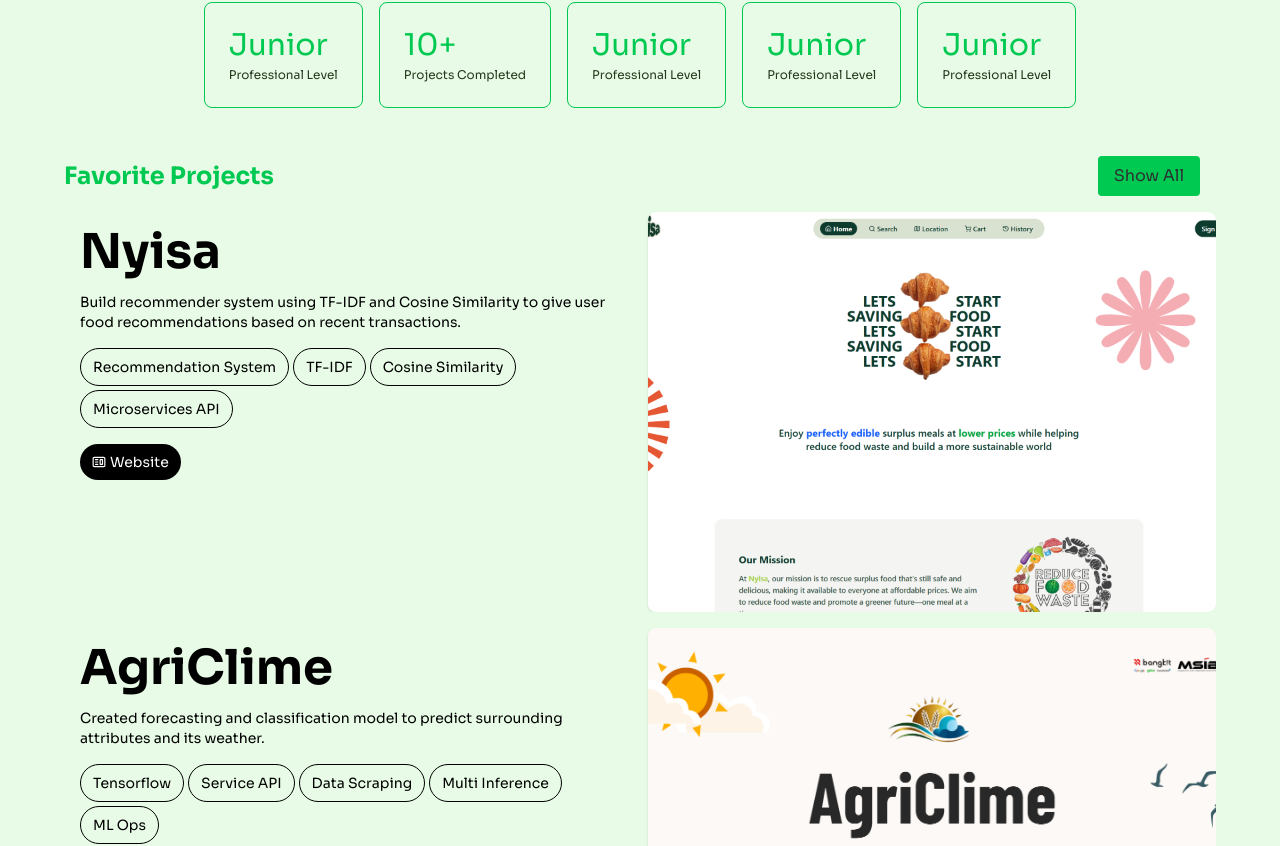
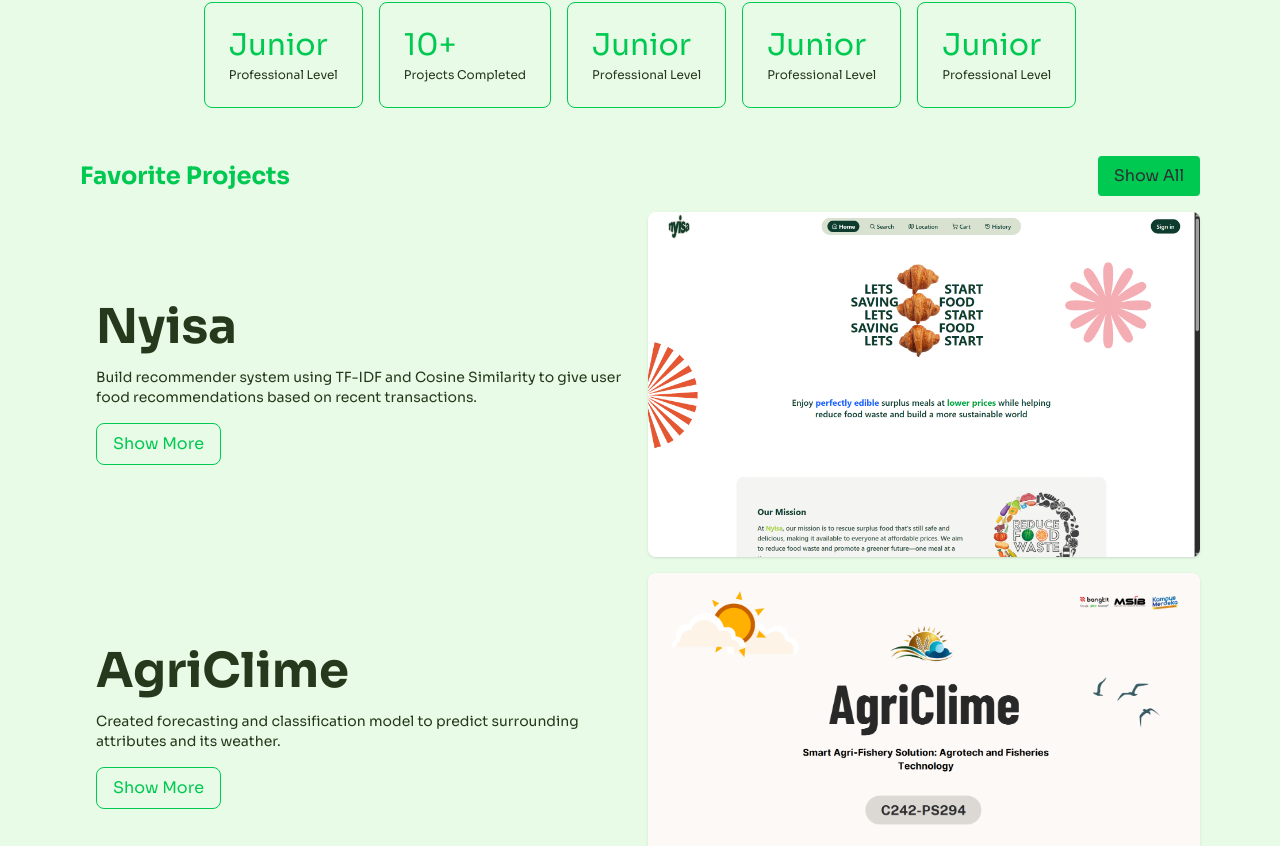
Before and after one commit to nrkahfirhmd/personal-portfolio, a React (Vite) app: page / in a window 1280 px wide. Shown: the part 1364-2210 px from the top of the page. Built offline with nearby package versions, Linux system fonts and the light colour scheme.

Commit message:
feat: projects detail

```diff
--- a/src/components/Projects.jsx
+++ b/src/components/Projects.jsx
@@ -1,33 +1,51 @@
-import { FaGithub } from "react-icons/fa";
+import { useState } from "react";
+import ProjectsDetail from "./ProjectsDetail";
 
 export default function Projects({ screenshot, name, desc, skills, sources })
 {
+    const [active, setActive] = useState(false);
+
+    const toggleActive = () => {
+        setActive(!active);
+    };
+
     return (
-        <div className="group flex w-full h-100 rounded-lg overflow-hidden max-w-6xl">
-            <div className="w-full p-4 flex flex-col gap-4 items-between">
+        <div className="px-4 group flex w-full items-center justify-center rounded-lg max-w-6xl relative">
+            <div className="w-full p-4 md:flex flex-col gap-4 hidden items-between">
                 <h2 className="text-5xl font-bold">{name}</h2>
                 <p className="text-sm">{desc}</p>
-                <div className="flex gap-1 flex-wrap">
-                    { skills.map((data, index) => (
-                        <div key={index} className="text-sm flex gap-1 items-center py-2 px-3 border border-black dark:border-white w-fit rounded-full">
-                            {data}
-                        </div>
-                    )) }
-                </div>
-
-                <div className="flex gap-2">
-                    { sources.map((data, index) => (
-                        <a href={data.link} target="_blank" key={index} className="text-sm flex gap-1 items-center py-2 px-3 bg-black dark:bg-white w-fit rounded-full cursor-pointer text-white dark:text-black">
-                            {data.icon}
-                            {data.label}
-                        </a>
-                    ))}
+                <div>
+                    <button onClick={() => setActive(true)} className="py-2 px-4 rounded-lg border border-green-500 dark:border-green-200 text-green-500 dark:text-green-200">
+                        Show More
+                    </button>
                 </div>
             </div>
 
-            <div className="w-full shadow-sm flex justify-center overflow-hidden rounded-lg">
-                <img src={screenshot} alt="Showcase" className="w-full h-full object-cover shadow-lg transition-all duration-300" />
+            <div onClick={toggleActive} className="relative w-full shadow-sm flex justify-center items-center overflow-hidden rounded-lg group">
+                <h1 className={`absolute z-2 text-3xl font-bold
+                        ${active ? "block" : "hidden group-hover:block"}
+                    `}>
+                    {name}
+                </h1>
+                <div className={`absolute w-full h-full z-1 bg-black/50
+                        ${active ? "block" : "hidden group-hover:block"}
+                    `} />
+                <img src={screenshot} alt="Showcase"
+                    className={`w-full h-full object-cover shadow-lg transition-all duration-300
+                        ${active ? "scale-110 blur-sm" : "group-hover:scale-110 group-hover:blur-sm"}
+                    `} />
             </div>
+
+            {active && (
+                <ProjectsDetail
+                    screenshot={screenshot}
+                    name={name}
+                    desc={desc}
+                    skills={skills}
+                    sources={sources}
+                    setActive={setActive}
+                />
+            ) }
         </div>
     )
 }
--- /dev/null
+++ b/src/components/ProjectsDetail.jsx
@@ -0,0 +1,37 @@
+import { IoIosCloseCircleOutline } from "react-icons/io";
+
+export default function ProjectsDetail({ screenshot, name, desc, skills, sources, setActive })
+{
+    return (
+        <div onClick={() => setActive(false)} className="top-0 left-0 h-screen w-screen fixed flex flex-col gap-4 justify-center items-center z-10 px-2 backdrop-blur-md">
+            <div className="md:w-2xl flex flex-col shadow-md bg-(--light-bg) dark:bg-(--dark-bg) p-5 rounded-lg gap-4 animate-pop">
+                <div className="rounded-lg overflow-hidden">
+                    <img src={screenshot} alt="Showcase" />
+                </div>
+                <div className="flex flex-col gap-4">
+                    <h1 className="text-2xl md:text-4xl font-bold text-green-500 dark:text-green-200">{name}</h1>
+                    <p className="text-xs md:text-sm">{desc}</p>
+                    <div className="flex gap-1 flex-wrap">
+                        { skills.map((data, index) => (
+                            <div key={index} className="text-xs md:text-sm flex gap-1 items-center py-2 px-3 border border-black dark:border-white w-fit rounded-full">
+                                {data}
+                            </div>
+                        )) }
+                    </div>
+
+                    <div className="flex gap-2">
+                        { sources.map((data, index) => (
+                            <a href={data.link} target="_blank" key={index} className="text-xs md:text-sm flex gap-1 items-center py-2 px-3 bg-black dark:bg-white w-fit text-white dark:text-black rounded-full cursor-pointer">
+                                {data.icon}
+                                {data.label}
+                            </a>
+                        ))}
+                    </div>
+                </div>
+            </div>
+            <div onClick={() => setActive(false)} className="flex items-center justify-center text-green-500 dark:text-green-200">
+                <IoIosCloseCircleOutline size={64} />
+            </div>
+        </div>
+    )
+}
--- a/src/components/Viewer.jsx
+++ b/src/components/Viewer.jsx
@@ -3,7 +3,7 @@
 
 export default function Viewer({ setView }) {
     return (
-        <div className="fixed z-10 flex items-center justify-center h-screen w-screen backdrop-blur-sm animate-pop px-2">
+        <div onClick={() => setView(false)} className="fixed z-10 flex items-center justify-center h-screen w-screen backdrop-blur-sm animate-pop px-2">
             <div className="overflow-hidden shadow-lg w-2xl h-[90%] bg-(--light-bg) dark:bg-(--dark-bg) rounded-lg">
                 <div className="p-8 border-b border-black/50 dark:border-white/50 flex justify-between items-center">
                     <h1 className="text-lg font-bold">Curriculum Vitae</h1>
--- a/src/pages/About.jsx
+++ b/src/pages/About.jsx
@@ -10,10 +10,10 @@
 
             <div className="flex flex-col md:flex-row gap-6 md:max-w-4xl">
                 <div className="flex flex-col gap-4 md:w-1/2">
-                    <h1 className="flex flex-col text-5xl font-bold">
+                    <div className="flex flex-col text-5xl font-bold">
                         <h1>Hi, I'm</h1>
                         <h1 className="text-green-500 dark:text-green-200">Kahfi</h1>
-                    </h1>
+                    </div>
                     <div className="flex flex-col gap-2">
                         <span className="flex gap-2 items-center">
                             <IoLocationSharp size={24} className="text-green-500 dark:text-green-200" />
--- a/src/pages/Hero.jsx
+++ b/src/pages/Hero.jsx
@@ -83,14 +83,14 @@
                     I blend Artificial Intelligence and Software Engineering to build smart, scalable, and transformative products.
                 </div>
                 <div className="flex gap-2">
-                    <button onClick={() => setView(true)} className="relative overflow-hidden flex gap-2 py-4 items-center px-6 bg-(--light-fg)/25 backdrop-blur-[2px] border-2 border-white/50 dark:border-black/50 dark:bg-(--dark-fg)/25 hover:bg-(--light-fg)/40 hover:dark:bg-(--dark-fg)/40 rounded-md group">
+                    <button onClick={() => setView(true)} className="relative overflow-hidden flex gap-1 md:gap-2 py-4 items-center px-4 md:px-6 bg-(--light-fg)/25 backdrop-blur-[2px] border-2 border-white/50 dark:border-black/50 dark:bg-(--dark-fg)/25 hover:bg-(--light-fg)/40 hover:dark:bg-(--dark-fg)/40 rounded-md group">
                         <SiReaddotcv size={24} className="group-hover:-rotate-z-50 transition-transform duration-300" />
                         See My CV
                         <span className="absolute inset-0 bg-gradient-to-r from-transparent via-white/40 to-transparent
                             translate-x-[-100%] group-hover:translate-x-[100%]
                             transition-transform duration-300 ease-in-out"></span>
                     </button>
-                    <button className="py-4 px-6 rounded-md flex gap-2 items-center">
+                    <button className="py-4 px-4 md:px-6 rounded-md flex gap-1 md:gap-2 items-center">
                         See My Work
                         <FaAngleRight size={24} />
                     </button>
--- a/src/pages/Showcase.jsx
+++ b/src/pages/Showcase.jsx
@@ -6,9 +6,9 @@
 {
     return (
         <div className="flex items-center justify-center">
-            <div className="flex flex-col gap-4 text-black dark:text-white">
-                <div className="group flex justify-between items-center pr-4">
-                    <h1 className="font-bold text-2xl text-green-500 dark:text-green-200 ">Favorite Projects</h1>
+            <div className="flex flex-col gap-4">
+                <div className="group flex justify-between items-center px-4">
+                    <h1 className="font-bold text-xl md:text-2xl text-green-500 dark:text-green-200 ">Favorite Projects</h1>
                     <a href="https://github.com/nrkahfirhmd" target="_blank" className="text-(--dark-bg) bg-green-500 dark:bg-green-200 py-2 px-4 rounded lg flex items-center gap-2 cursor-pointer hover:underline">
                         Show All
                     </a>
```
